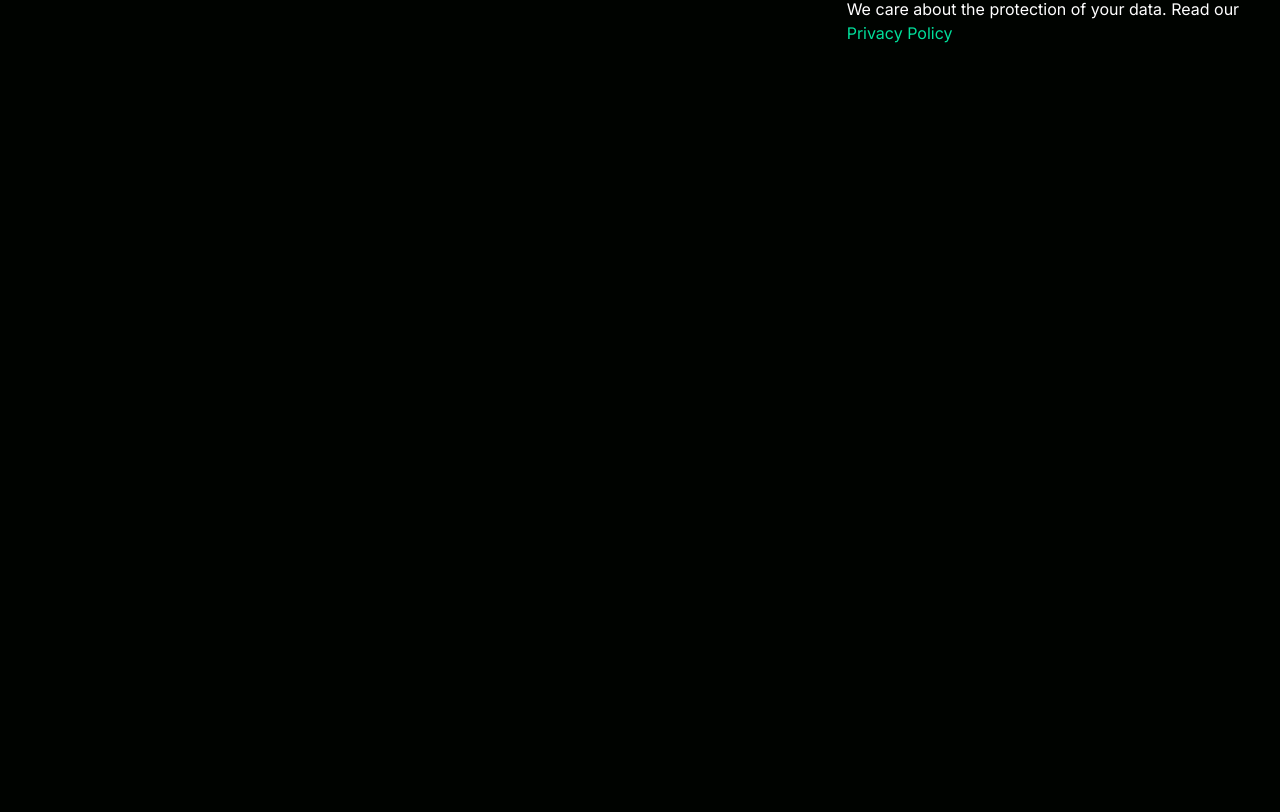
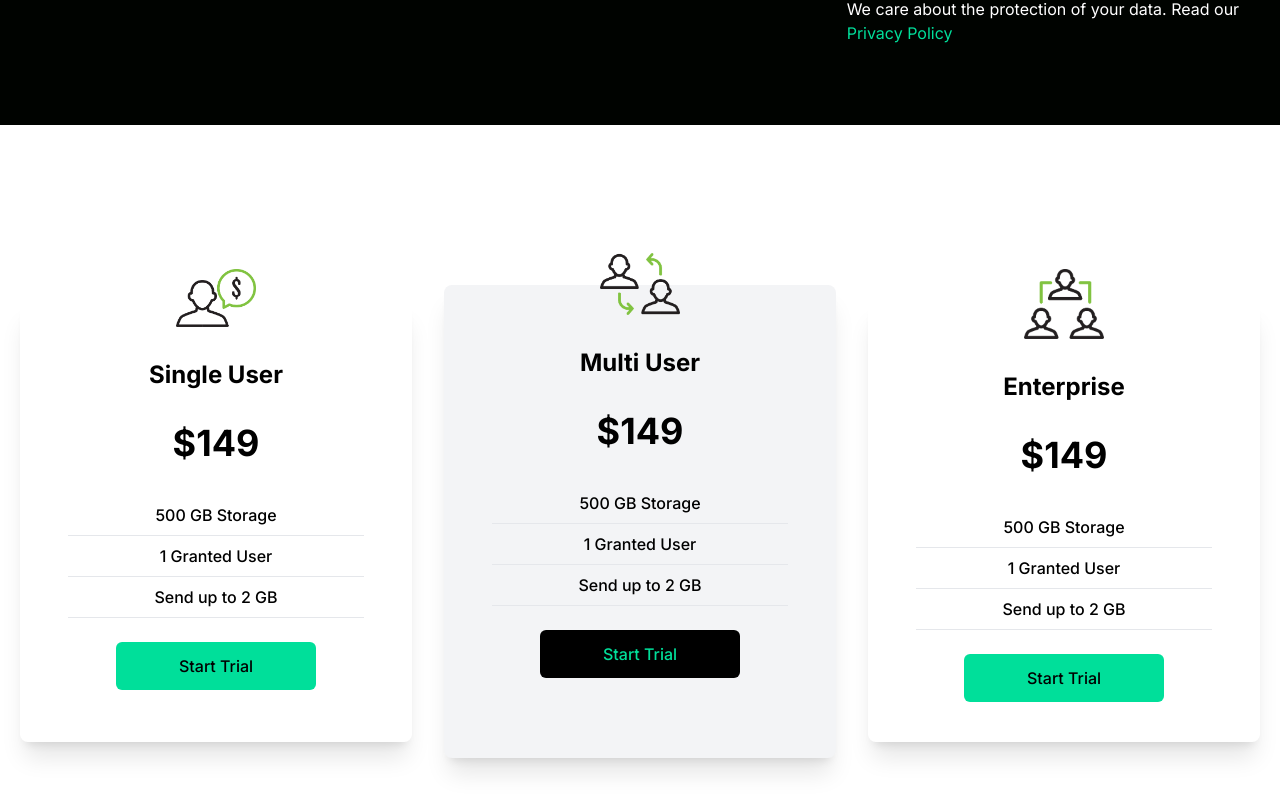
Before and after one commit to samratjha96/sample-saas-landing-page, a Next.js app: page / in a window 1280 px wide. Shown: the part 1556-2368 px from the top of the page. Before the commit the page ends 1681 px from the top, so only its background shows below. Built offline with nearby package versions, Linux system fonts and the light colour scheme.

Commit message:
feat: Add cards

```diff
--- /dev/null
+++ b/src/app/components/Cards.js
@@ -0,0 +1,48 @@
+import React from "react";
+import Image from "next/image";
+
+const Cards = () => {
+  return (
+    <div className="w-full py-[10rem] px-4 bg-white">
+        <div className="max-w-[1240px] mx-auto grid md:grid-cols-3 gap-8">
+            <div className="w-full shadow-xl flex flex-col p-4 my-4 rounded-lg hover:scale-105 duration-300">
+                <Image className="w-20 mx-auto mt-[-3rem] bg-white" src={"/single.png"} alt="single" width={20} height={20} />
+                <h2 className="text-2xl font-bold text-center py-8">Single User</h2>
+                <p className="text-center text-4xl font-bold">$149</p>
+                <div className="text-center font-medium">
+                    <p className="py-2 border-b mx-8 mt-8">500 GB Storage</p>
+                    <p className="py-2 border-b mx-8">1 Granted User</p>
+                    <p className="py-2 border-b mx-8">Send up to 2 GB</p>
+                </div>
+                <button className=" bg-accent-color text-black w-[200px] rounded-md font-medium my-6 mx-auto py-3">Start Trial</button>
+            </div>
+
+            <div className="w-full shadow-xl bg-gray-100 flex flex-col p-4 my-8 md:my-0 rounded-lg hover:scale-105 duration-300">
+                <Image className="w-20 mx-auto mt-[-3rem] bg-transparent" src={"/double.png"} alt="single" width={20} height={20} />
+                <h2 className="text-2xl font-bold text-center py-8">Multi User</h2>
+                <p className="text-center text-4xl font-bold">$149</p>
+                <div className="text-center font-medium">
+                    <p className="py-2 border-b mx-8 mt-8">500 GB Storage</p>
+                    <p className="py-2 border-b mx-8">1 Granted User</p>
+                    <p className="py-2 border-b mx-8">Send up to 2 GB</p>
+                </div>
+                <button className=" bg-black text-accent-color w-[200px] rounded-md font-medium my-6 mx-auto py-3">Start Trial</button>
+            </div>
+
+            <div className="w-full shadow-xl flex flex-col p-4 my-4 rounded-lg hover:scale-105 duration-300">
+                <Image className="w-20 mx-auto mt-[-3rem] bg-white" src={"/triple.png"} alt="single" width={20} height={20} />
+                <h2 className="text-2xl font-bold text-center py-8">Enterprise</h2>
+                <p className="text-center text-4xl font-bold">$149</p>
+                <div className="text-center font-medium">
+                    <p className="py-2 border-b mx-8 mt-8">500 GB Storage</p>
+                    <p className="py-2 border-b mx-8">1 Granted User</p>
+                    <p className="py-2 border-b mx-8">Send up to 2 GB</p>
+                </div>
+                <button className=" bg-accent-color text-black w-[200px] rounded-md font-medium my-6 py-3 mx-auto">Start Trial</button>
+            </div>
+        </div>
+
+    </div>
+  );
+};
+export default Cards;
--- a/src/app/page.js
+++ b/src/app/page.js
@@ -4,6 +4,7 @@
 import Hero from "./components/Hero";
 import CTA from "./components/CTA";
 import Newsletter from "./components/Newsletter";
+import Cards from "./components/Cards";
 
 export default function Home() {
   return (
@@ -13,6 +14,7 @@
         <Hero />
         <CTA />
         <Newsletter />
+        <Cards />
       </div>
     </main>
   );
```
